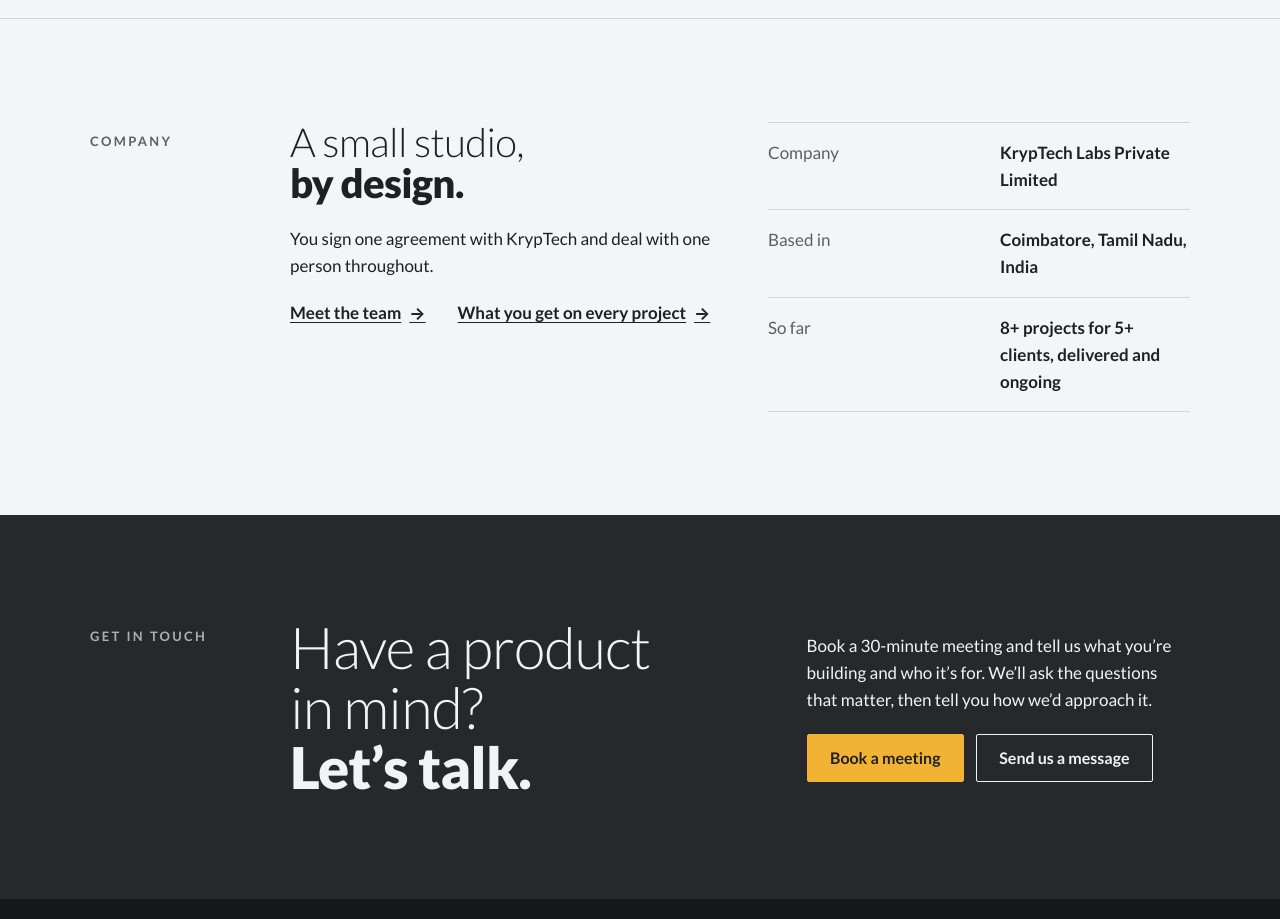
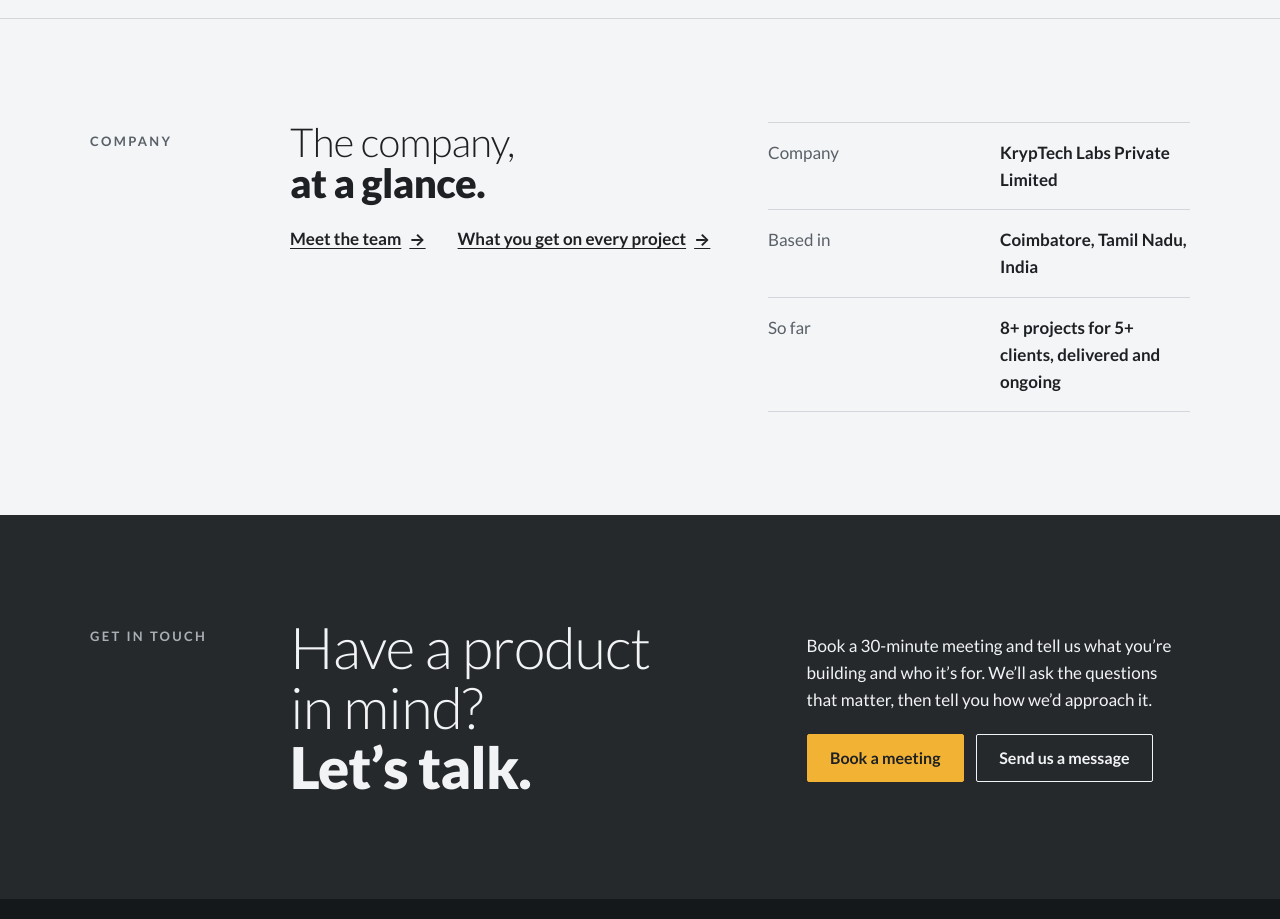
Before and after one commit to kryptechlabs/kryptechlabs.github.io, a plain HTML site: page about.html in a window 1280 px wide. Shown: the part 1360-2279 px from the top of the page. Drawn offline with Linux system fonts and the light colour scheme.

Commit message:
About: drop the 'one agreement, one person' line repeated on Team
The Company section's sentence and its 'A small studio, by design'
heading both repeated Team. Heading is now 'The company, at a glance.'

Co-Authored-By: Claude Opus 5.5 <noreply@anthropic.com>
Claude-Session: https://claude.ai/code/session_01RKP8jmBuSBFAiZEBpsL2s1

```diff
--- a/about.html
+++ b/about.html
@@ -75,8 +75,7 @@
     <p class="label">Company</p>
     <div class="split">
       <div class="stack">
-        <h2 class="display display--md">A small studio, <strong>by design.</strong></h2>
-        <p class="prose">You sign one agreement with KrypTech and deal with one person throughout.</p>
+        <h2 class="display display--md">The company, <strong>at a glance.</strong></h2>
         <span class="links-row"><a class="arrow-link" href="team.html">Meet the team</a><a class="arrow-link" href="services.html#on-every-project">What you get on every project</a></span>
       </div>
       <dl class="facts">
```
